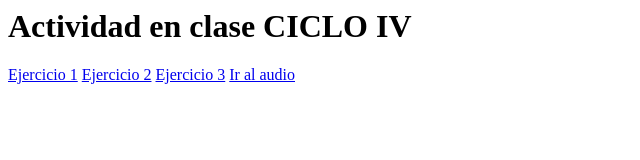
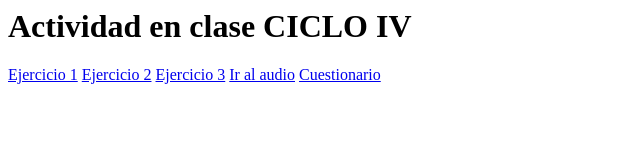
Before and after one commit to nataliavillamilest/nataliavillamilest.github.io, a plain HTML site: page index.html in a window 1280 px wide. Shown: the whole page, without its empty margins (0-640 px from the left). Drawn offline with Linux system fonts and the light colour scheme.

Commit message:
Update index.html
Actualizacion de index para añadir nuevo hiperenlace

```diff
--- a/index.html
+++ b/index.html
@@ -12,6 +12,7 @@
     <a href="Ejercicio2.html">Ejercicio 2</a>
     <a href="Ejercicio3.html">Ejercicio 3</a>
     <a href="audio.html">Ir al audio</a>
+	<a href="cuestionario.html"> Cuestionario </a>
 
     </body>
 
```
